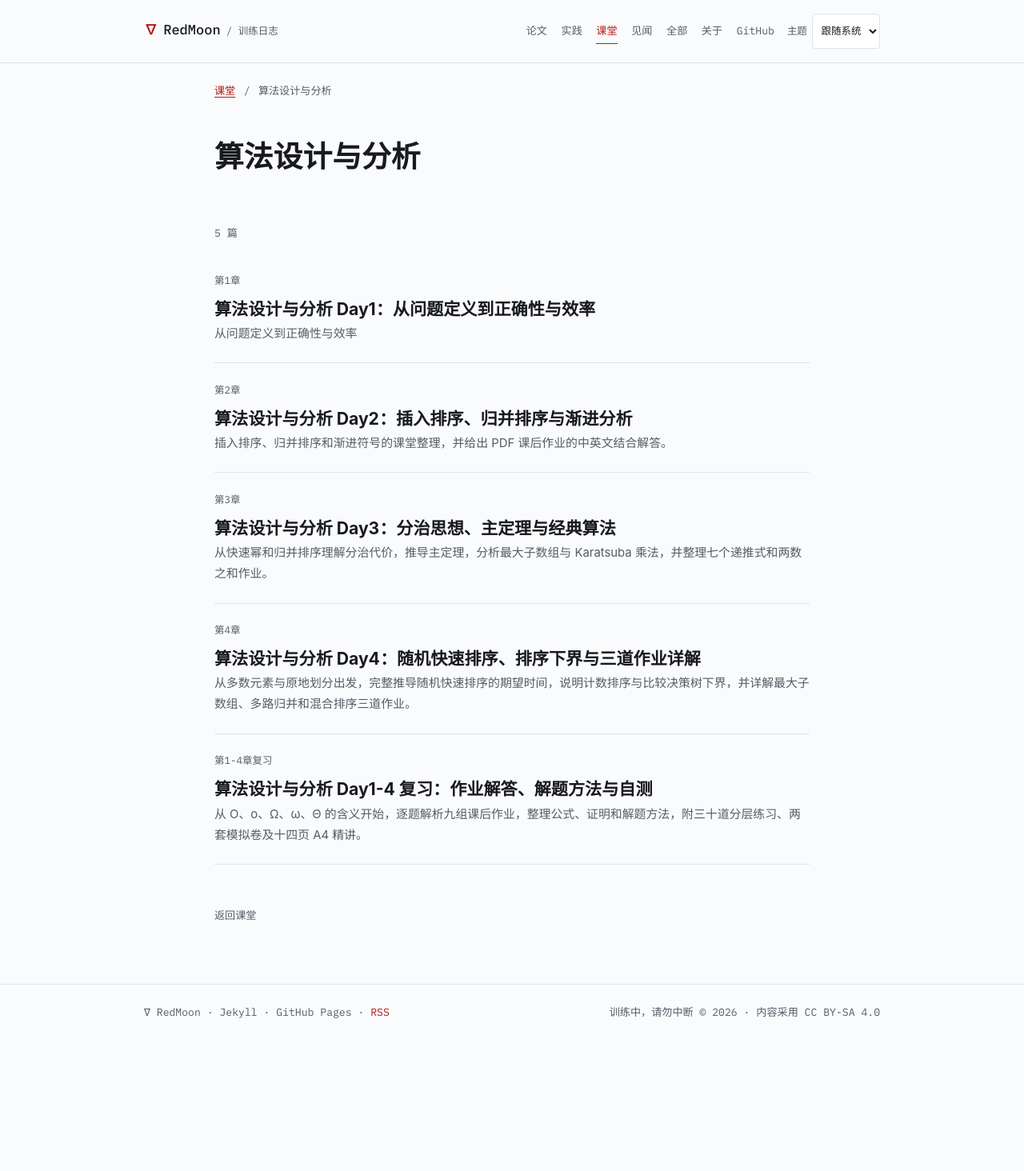
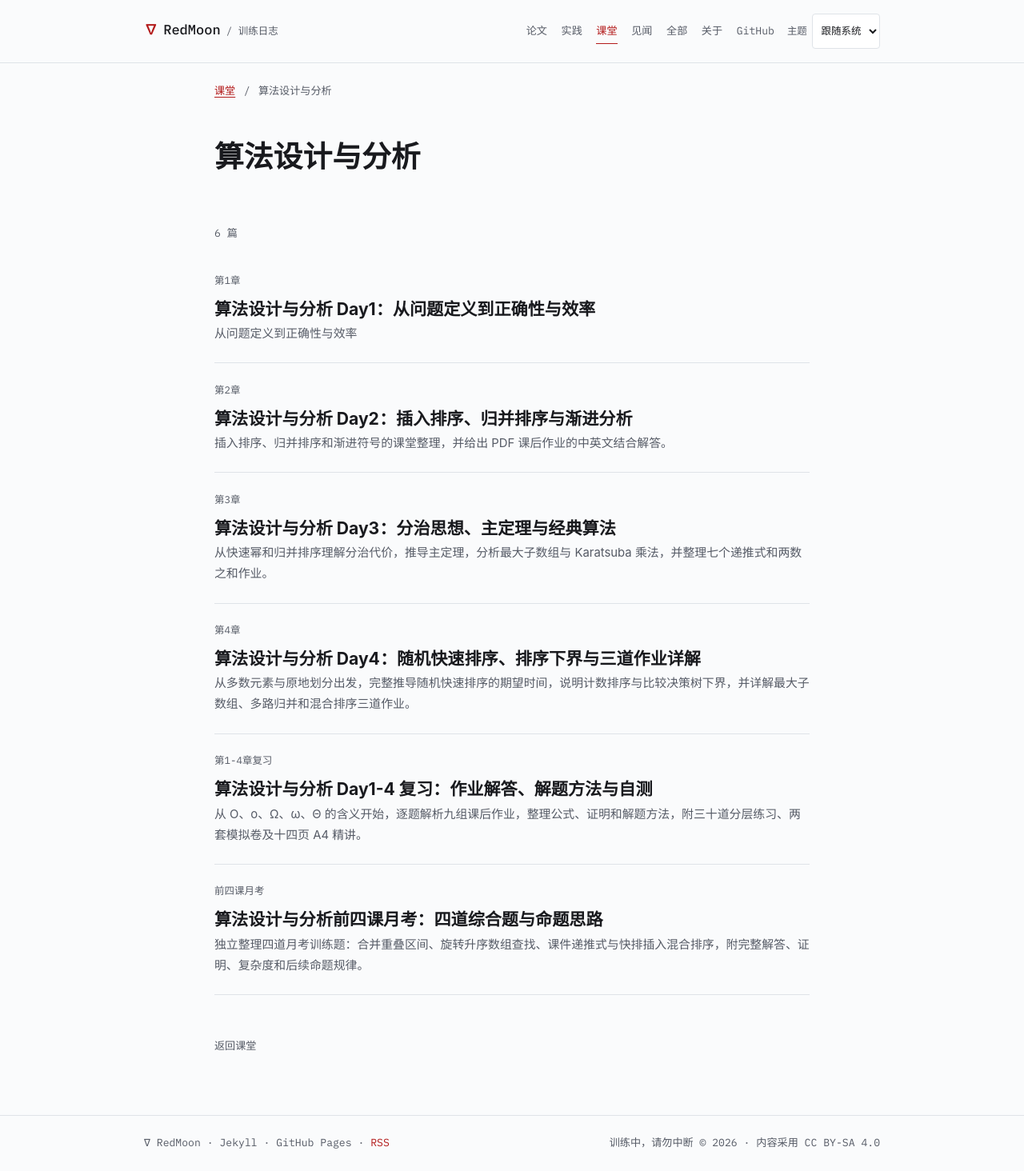
Before and after one commit to Redmoon-2333/Redmoon-2333.github.io, a Jekyll site: the page built from courses/algorithms/index.html, in a window 1280 px wide. Shown: the whole page at 80% size. Built offline with Jekyll 4.4.1, drawn with Linux system fonts in a browser that asks for light colours; before the commit the page ends 1300 px from its top, so only the background shows below that; some of the changed lines change nothing that is shown.

Commit message:
docs: 新增算法前四课独立月考章节

````diff
--- a/_posts/2026-10-19-algorithms-day1-4-review.md
+++ b/_posts/2026-10-19-algorithms-day1-4-review.md
@@ -16,7 +16,7 @@ math: true
 
 [14 页 A4 精讲复习页（含前置知识）](/assets/attach/algorithms-review-1-4/review-a4.pdf) · [作业详解 PDF（含第 13-24 组逐步比较）](/assets/attach/algorithms-review-1-4/review-guide.pdf) · [完整复习讲义（Markdown）](/assets/attach/algorithms-review-1-4/review-chapter.md) · [闭卷题册](/assets/attach/algorithms-review-1-4/review-questions.md) · [配套 Python 算法](/assets/attach/algorithms-review-1-4/review-algorithms.py)
 
-本次月考四题训练材料： [月考试卷](/assets/attach/algorithms-review-1-4/月考试卷.pdf) · [月考试卷答案与讲评](/assets/attach/algorithms-review-1-4/月考试卷-答案.pdf) · [试卷 Markdown](/assets/attach/algorithms-review-1-4/月考试卷.md) · [答案 Markdown](/assets/attach/algorithms-review-1-4/月考试卷-答案.md)。四题分别覆盖合并重叠区间、旋转数组二分查找、课件 4-1 七个递推式、截断快速排序与全数组插入排序混合算法。
+月考已单独整理为下一章：[前四课月考：四道综合题与命题思路](/2026/10/22/algorithms-midterm/)。
 
 数组下标统一从 0 开始，区间包含左右端点，最大子数组要求非空。时间分析把一次比较、数组访问和机器字范围内的算术运算按常数成本计。
 
--- /dev/null
+++ b/_posts/2026-10-22-algorithms-midterm.md
@@ -0,0 +1,147 @@
+---
+title: "算法设计与分析前四课月考：四道综合题与命题思路"
+date: 2026-10-22 15:30:00 +0800
+categories:
+- 课堂笔记
+topic: algorithms
+series_order: 5
+series_label: 前四课月考
+author: RedMoon
+tags: [算法设计与分析, 月考训练, 区间合并, 二分查找, 递推式, 混合排序]
+excerpt: 独立整理四道月考训练题：合并重叠区间、旋转升序数组查找、课件递推式与快排插入混合排序，附完整解答、证明、复杂度和后续命题规律。
+math: true
+---
+
+这是一章独立的月考训练与讲评。试卷按 90 分钟、100 分组织；答案部分保留算法、关键轨迹、正确性、复杂度和易错点。
+
+[下载月考试卷 PDF](/assets/attach/algorithms-review-1-4/月考试卷.pdf) · [下载答案与讲评 PDF](/assets/attach/algorithms-review-1-4/月考试卷-答案.pdf) · [试卷 Markdown](/assets/attach/algorithms-review-1-4/月考试卷.md) · [答案 Markdown](/assets/attach/algorithms-review-1-4/月考试卷-答案.md)
+
+## 一、合并重叠区间
+
+给定 $n$ 个闭区间 $[l_1,r_1],[l_2,r_2],\ldots,[l_n,r_n]$，其中 $l_i\le r_i$。设计时间复杂度尽可能低的算法，合并所有相交的区间（含端点相接），使输出区间互不相交，并按左端点递增排列。
+
+例如：
+
+$$
+[[15,18],[1,3],[8,10],[3,6]]\longrightarrow [[1,6],[8,10],[15,18]].
+$$
+
+### 解答
+
+先按左端点递增、左端点相同按右端点递增排序。扫描时维护结果最后一个区间 $[L,R]$：
+
+```text
+sort(intervals, key = (left, right))
+ans = []
+for [l, r] in intervals:
+    if ans 为空 或 l > ans[-1].right:
+        把 [l, r] 加入 ans
+    else:
+        ans[-1].right = max(ans[-1].right, r)
+return ans
+```
+
+闭区间相交当且仅当 $l\le R$，所以只有 $l>R$ 才开启新区间。排序后：
+
+$$
+[1,3],[3,6],[8,10],[15,18].
+$$
+
+扫描得到：先放入 $[1,3]$；$[3,6]$ 与其在端点 3 相交，合并为 $[1,6]$；$[8,10]$ 和 $[15,18]$ 分别新开区间。最终为 $[[1,6],[8,10],[15,18]]$。
+
+扫描不变式是：结果中的区间已经合并了此前所有相交连通的输入区间，并按左端点递增排列。若 $l>R$，当前区间不可能与任何更早结果相交；若 $l\le R$，把右端点更新为 $\max(R,r)$ 正好覆盖当前连通分量。排序耗时 $O(n\lg n)$，扫描耗时 $O(n)$，总时间 $O(n\lg n)$；输出之外的辅助空间为 $O(1)$，若计入排序与输出存储则为 $O(n)$。
+
+## 二、旋转升序数组中的二分查找
+
+给定严格递增数组旋转后的结果 $A$，要求在 $O(\lg n)$ 时间内返回目标 $s$ 的下标；不存在则返回 $-1$。例如 $[0,1,2,4,5,6,7]$ 旋转为 $[4,5,6,7,0,1,2]$。
+
+### 解答
+
+```text
+l = 0, r = n - 1
+while l <= r:
+    m = floor((l + r) / 2)
+    if A[m] == s: return m
+    if A[l] <= A[m]:
+        if A[l] <= s < A[m]: r = m - 1
+        else: l = m + 1
+    else:
+        if A[m] < s <= A[r]: l = m + 1
+        else: r = m - 1
+return -1
+```
+
+对 $A=[4,5,6,7,0,1,2]$ 查找 $s=0$：
+
+| 轮次 | $(l,m,r)$ | 判断 | 保留区间 |
+|---|---|---|---|
+| 1 | $(0,3,6)$ | 左段有序，$0$ 不在 $[4,7)$ | $[4,6]$ |
+| 2 | $(4,5,6)$ | 右段有序，$0<1$ | $[4,4]$ |
+| 3 | $(4,4,4)$ | $A[4]=0$ | 返回 4 |
+
+查找 $s=3$ 时第一轮同样保留 $[4,6]$；第二轮右段值域是 $[1,2]$，不含 3，因此保留 $[4,4]$；最后检查 $A[4]=0$，返回 $-1$。
+
+循环不变式是：若目标存在，则它位于当前闭区间 $A[l..r]$。严格递增且只旋转一次，故中点左右至少一侧有序；根据目标是否落在该有序段的值域内，安全丢弃另一侧。每轮区间至少减半，所以时间 $O(\lg n)$，辅助空间 $O(1)$。
+
+## 三、课件 4-1 递推式
+
+设 $T(n)=\Theta(1)$（$n$ 不超过常数时）。令 $p=\log_ba$，比较 $f(n)$ 与 $n^p$。
+
+| 递推式 | 关键比较 | 紧确界 |
+|---|---|---|
+| $T(n)=2T(n/2)+n^4$ | $p=1$，$n^4$ 主导 | $\Theta(n^4)$ |
+| $T(n)=T(7n/10)+n$ | 等比展开 $n+(7/10)n+\cdots$ | $\Theta(n)$ |
+| $T(n)=16T(n/4)+n^2$ | $p=2$，同阶 | $\Theta(n^2\lg n)$ |
+| $T(n)=7T(n/3)+n^2$ | $p=\log_3 7<2$ | $\Theta(n^2)$ |
+| $T(n)=7T(n/2)+n^2$ | $p=\log_2 7>2$ | $\Theta(n^{\log_2 7})$ |
+| $T(n)=2T(n/4)+\sqrt n$ | $p=1/2$，同阶 | $\Theta(\sqrt n\lg n)$ |
+| $T(n)=T(n-2)+n^2$ | $n^2+(n-2)^2+\cdots$ | $\Theta(n^3)$ |
+
+前三个主定理判断分别是：额外项比基准幂大、等比项递减、额外项与基准同阶。第七题不能直接套主定理，展开后有 $\Theta(n)$ 项，每项总量形成平方和级别，故为 $\Theta(n^3)$。
+
+## 四、快速排序与插入排序混合算法
+
+随机快速排序递归到子数组长度少于 $k$ 时停止；顶层快排结束后，对整个数组做一次插入排序。假设元素互异、枢轴均匀随机、$2\le k\le n$。
+
+### 解答
+
+不同终止小块第一次被某个祖先枢轴分开。左块所有元素小于该枢轴，右块所有元素大于该枢轴，因此跨块没有逆序对；剩余逆序对只能在同一小块内部。
+
+插入排序每向右移动一个大于当前 `key` 的元素，就恰好消除一个逆序对。若第一阶段剩余逆序对数为 $I$，插入阶段时间为 $\Theta(n+I)$。设小块长度为 $m_1,\ldots,m_s$，则 $m_i<k$ 且 $\sum_i m_i\le n$，所以：
+
+$$
+I\le\sum_i\binom{m_i}{2}
+\le\frac{k-1}{2}\sum_i m_i
+\le\frac{n(k-1)}2=O(nk).
+$$
+
+故插入阶段为 $O(nk)$。
+
+长度为 $m$ 的一次划分需要 $\Theta(m)$。固定跟踪一个元素，把划分代价平均分给区间元素。枢轴秩位于中间一半时，称为好枢轴；其条件概率至少为 $1/2$，并使元素所在子问题规模至多缩为 $3m/4$。从 $n$ 缩到小于 $k$ 需要 $O(\lg(n/k))$ 次成功缩小；每次成功前坏枢轴的期望等待次数为常数。因此每个元素参与划分的期望次数为 $O(1+\lg(n/k))$，对所有元素求和：
+
+$$
+\mathbb E[T_{\mathrm{quick}}]=O\left(n+n\lg\frac nk\right).
+$$
+
+加上插入阶段得到：
+
+$$
+\boxed{\mathbb E[T(n,k)]=O\left(nk+n\lg\frac nk\right)}.
+$$
+
+代入阈值：
+
+| $k$ | 总上界 |
+|---|---|
+| $2$ | $O(n\lg n)$ |
+| $\Theta(\lg n)$ | $O(n\lg n)$ |
+| $\Theta(\sqrt n)$ | $O(n^{3/2})$ |
+| $n$ | $O(n^2)$ |
+
+固定常数或至多对数阈值保持 $O(n\lg n)$；实践中的最佳整数阈值还受缓存、比较器、递归和常数开销影响，需要针对实现与硬件测量。
+
+## 命题思路总结
+
+四题分别考查排序后扫描与不变式、局部有序下的二分排除、主定理与展开法、以及把算法结构和逆序对/随机期望合并分析。前两题与 LeetCode 56「Merge Intervals」、LeetCode 33「Search in Rotated Sorted Array」属于同类经典题型；递推式来自课程配套的 CLRS 分治练习，混合排序对应 CLRS 7.4-5。
+
+后续模拟卷沿用五个命题动作：改变一个关键条件；要求算法、轨迹、正确性和复杂度同时作答；加入空输入、相接区间、目标不存在等边界；把期望与最坏、渐近阈值与实践阈值并列；让多道题复用排序、二分、不变式、递推、逆序对和期望这些分析工具。
````
